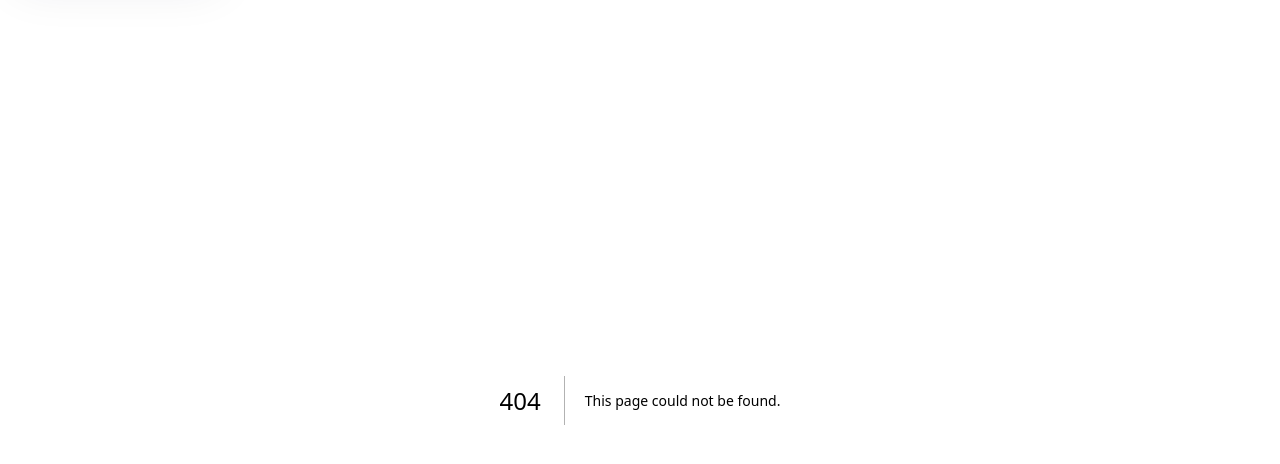
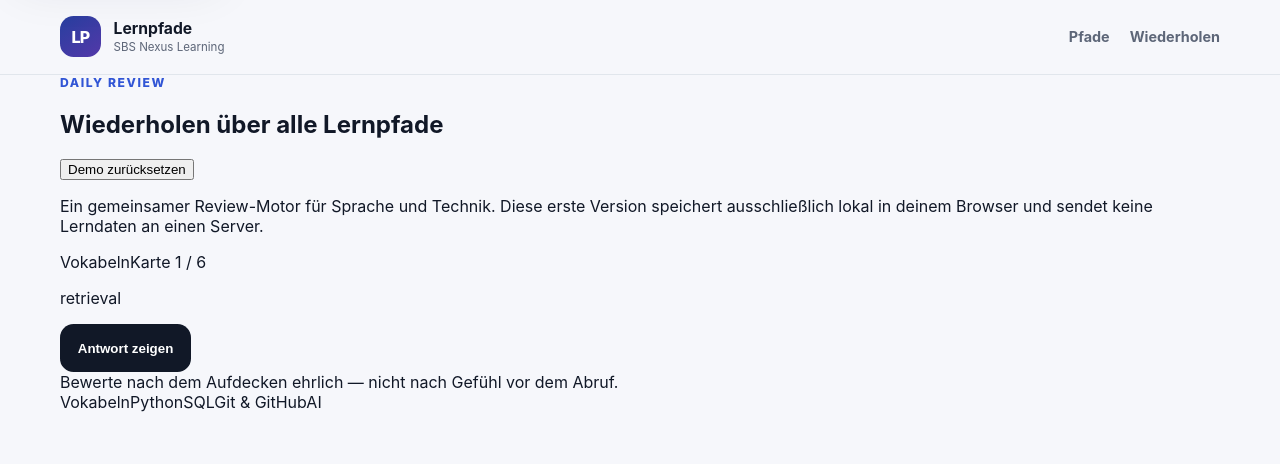
Before and after one commit to SBS-Nexus/sbs-workflows, a Next.js app in the folder lernpfade/: page /wiederholen in a window 1280 px wide. Before the commit this address had no page. Shown: the top 464 px of the page. Built offline with nearby package versions, Linux system fonts and the light colour scheme.

Commit message:
feat(review): add shared review route

```diff
--- /dev/null
+++ b/lernpfade/src/app/wiederholen/page.tsx
@@ -0,0 +1,38 @@
+import type { Metadata } from 'next';
+import { ReviewSession } from '@/components/review/review-session';
+
+export const metadata: Metadata = {
+  title: 'Wiederholen',
+  description:
+    'Pfadübergreifende Daily-Review-Demo für Vokabeln, Python, SQL, Git & GitHub und AI.',
+};
+
+export default function ReviewPage(): React.ReactElement {
+  return (
+    <>
+      <header className="site-header">
+        <div className="shell header-inner">
+          <a className="brand" href="/" aria-label="Lernpfade Startseite">
+            <span className="brand-mark" aria-hidden="true">
+              LP
+            </span>
+            <span>
+              <strong>Lernpfade</strong>
+              <small>SBS Nexus Learning</small>
+            </span>
+          </a>
+          <nav aria-label="Seitennavigation">
+            <a href="/">Pfade</a>
+            <a href="/wiederholen" aria-current="page">
+              Wiederholen
+            </a>
+          </nav>
+        </div>
+      </header>
+
+      <main id="hauptinhalt" className="shell review-page">
+        <ReviewSession />
+      </main>
+    </>
+  );
+}
```
